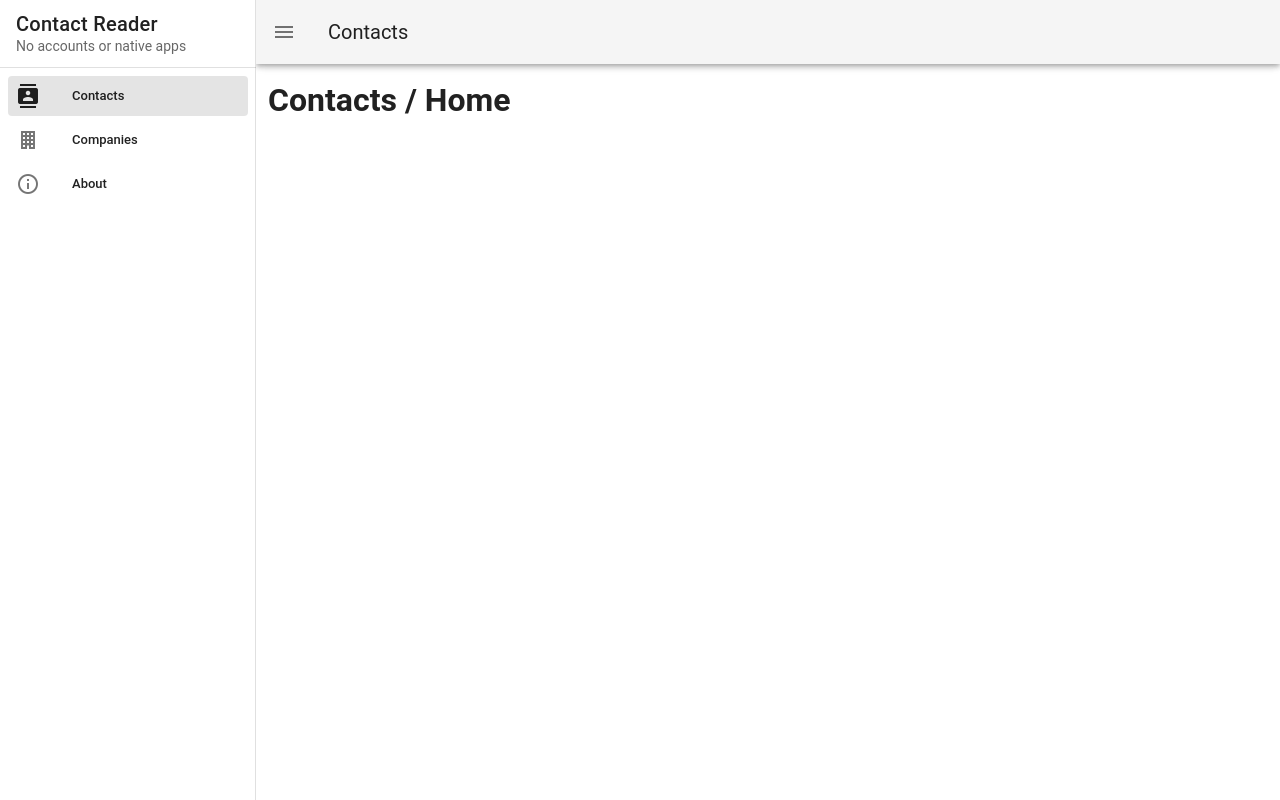
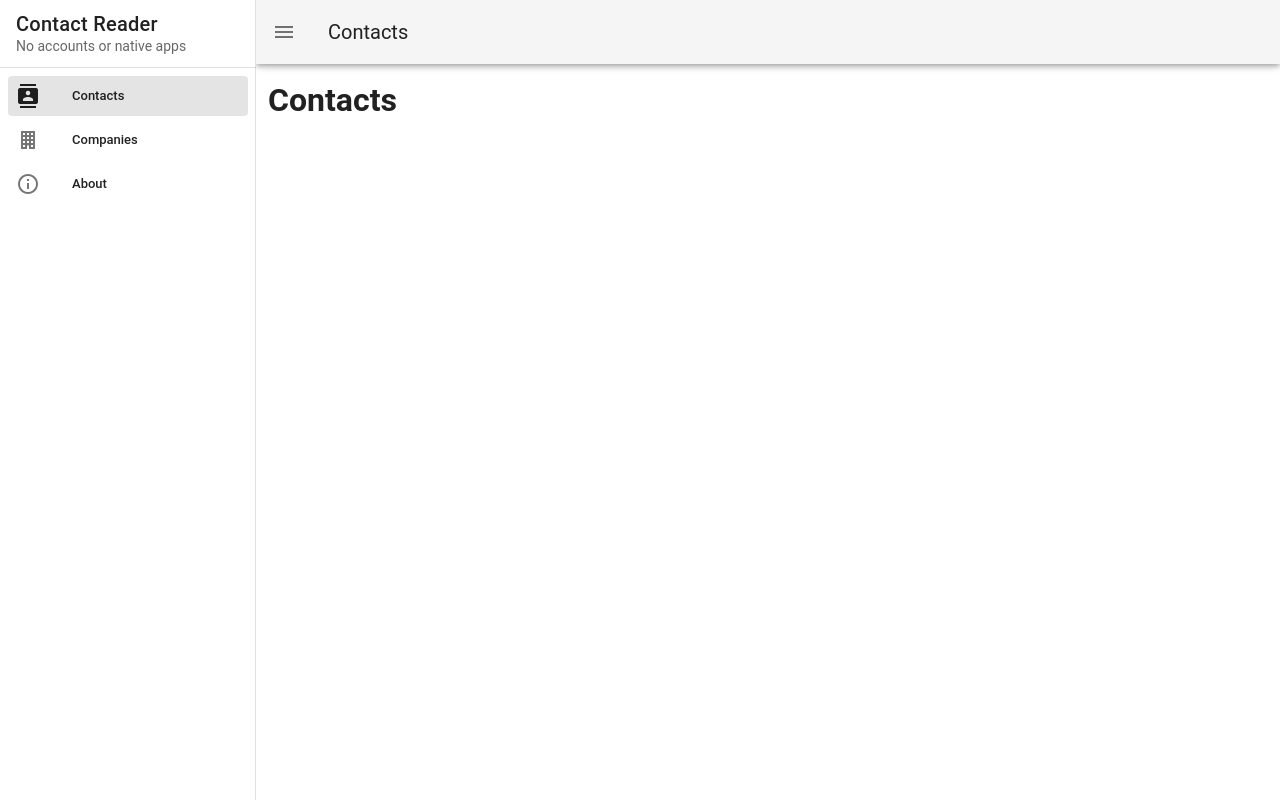
Before and after one commit to despokd/web-contact-reader, a Vue app: page /#/ in a window 1280 px wide. Built offline with nearby package versions, Linux system fonts and the light colour scheme.

Commit message:
Set placeholders

```diff
--- a/src/views/Companies.vue
+++ b/src/views/Companies.vue
@@ -1,3 +1,5 @@
 <template>
-  <h1>Companies</h1>
+  <div class="companies">
+    <h1>Companies</h1>
+  </div>
 </template>
--- a/src/views/Contacts.vue
+++ b/src/views/Contacts.vue
@@ -1,3 +1,5 @@
 <template>
-  <h1>Contacts / Home</h1>
+  <div class="contacts">
+    <h1>Contacts</h1>
+  </div>
 </template>
```
